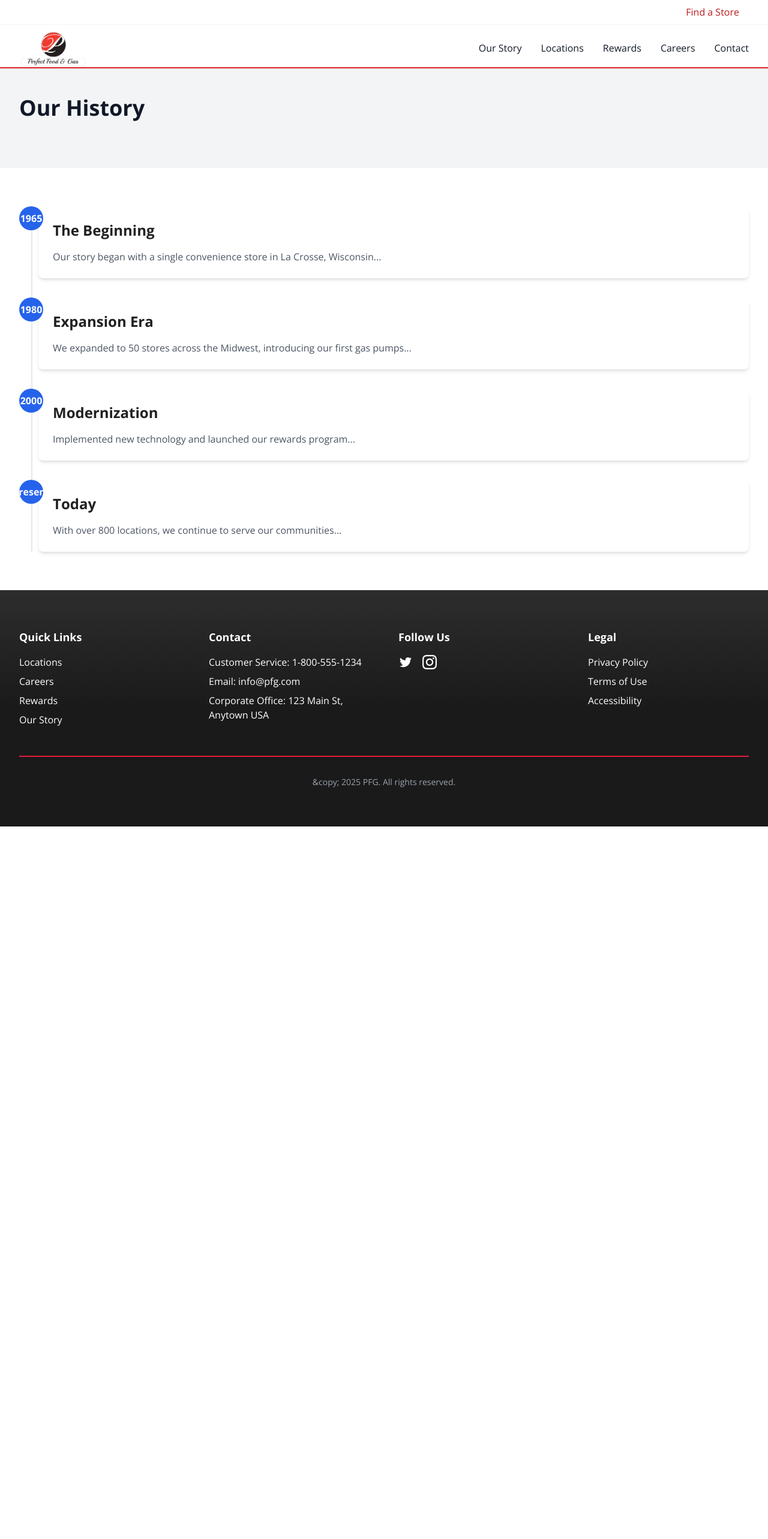
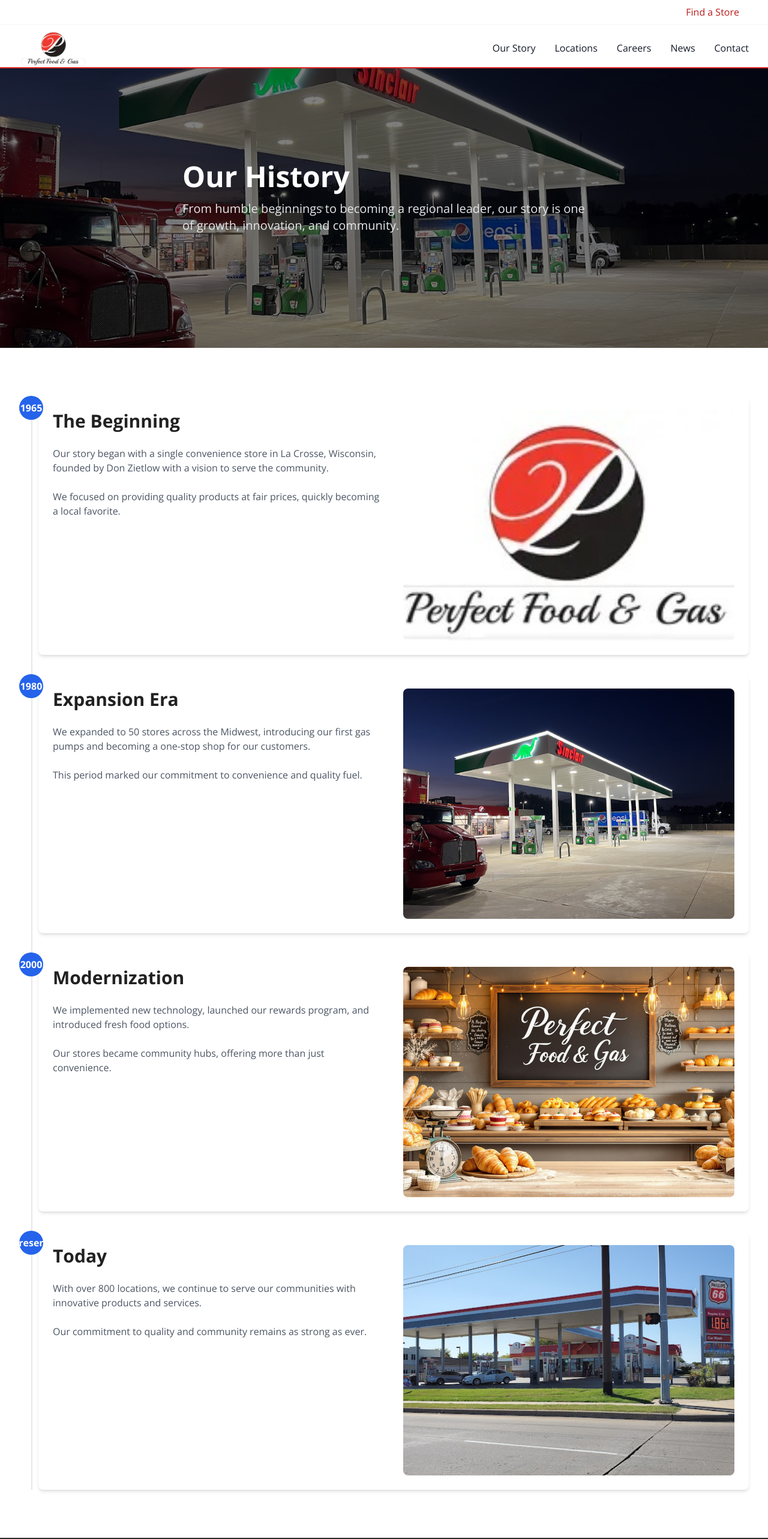
Before and after one commit to UDGOK/PFG, a Next.js app: page /our-story/history in a window 1280 px wide. Shown: the top 2566 px of the page at 60% size. Before the commit the page ends 1378 px from the top, so only its background shows below. Built offline with nearby package versions, Linux system fonts and the light colour scheme.

Commit message:
added video and new pages

```diff
--- a/src/app/contact/page.tsx
+++ b/src/app/contact/page.tsx
@@ -1,11 +1,23 @@
 import Layout from "../../components/layout"
+import Image from "next/image"
 
 export default function ContactPage() {
   return (
     <Layout>
+      <div className="relative h-96 w-full mb-12">
+        <video
+          src="/videos/people-at-pump.mp4"
+          autoPlay
+          loop
+          muted
+          playsInline
+          className="w-full h-full object-cover object-center"
+        />
+        <div className="absolute inset-0 bg-black bg-opacity-50 flex items-center justify-center">
+          <h1 className="text-5xl font-bold text-white">Contact Us</h1>
+        </div>
+      </div>
       <div className="max-w-7xl mx-auto px-4 sm:px-6 lg:px-8 py-12">
-      <h1 className="text-3xl font-bold text-gray-900 mb-8">Contact Us</h1>
-
         <div className="grid grid-cols-1 md:grid-cols-2 gap-8">
           {/* Contact Form */}
           <div className="bg-white p-6 rounded-lg shadow-sm">
@@ -57,7 +69,8 @@
             </form>
           </div>
 
-        {/* Contact Information */}
+          {/* Contact Information with Images */}
+          <div className="space-y-6">
             <div className="bg-white p-6 rounded-lg shadow-sm">
               <h2 className="text-xl font-semibold text-gray-900 mb-4">Our Information</h2>
 
@@ -81,6 +94,38 @@
                 </div>
               </div>
             </div>
+
+            {/* Store Images Grid */}
+            <div className="grid grid-cols-2 gap-4">
+              <div className="relative h-48 rounded-lg overflow-hidden">
+                <Image
+                  src="/images/hero/perfect-sheridan.jpg"
+                  alt="Perfect Food & Gas Store"
+                  fill
+                  className="object-cover"
+                  sizes="(max-width: 768px) 100vw, 50vw"
+                />
+              </div>
+              <div className="relative h-48 rounded-lg overflow-hidden">
+                <Image
+                  src="/images/hero/harvard.jpg"
+                  alt="Perfect Food & Gas Location"
+                  fill
+                  className="object-cover"
+                  sizes="(max-width: 768px) 100vw, 50vw"
+                />
+              </div>
+              <div className="relative h-48 rounded-lg overflow-hidden col-span-2">
+                <Image
+                  src="/images/hero/perfect-garnett.jpg"
+                  alt="Perfect Food & Gas Store Front"
+                  fill
+                  className="object-cover"
+                  sizes="(max-width: 768px) 100vw, 100vw"
+                />
+              </div>
+            </div>
+          </div>
         </div>
       </div>
     </Layout>
--- a/src/app/our-story/history/page.tsx
+++ b/src/app/our-story/history/page.tsx
@@ -1,47 +1,121 @@
 import { Timeline, TimelineItem } from '@/components/ui/timeline';
 import Layout from '@/components/layout';
+import Image from 'next/image';
 
 export default function HistoryPage() {
   return (
     <Layout>
       {/* Hero Section */}
-      <div className="bg-gray-100 py-20">
+      <div className="relative h-[500px]">
+        <Image
+          src="/images/hero/hero-image.jpg"
+          alt="Our History"
+          fill
+          className="object-cover"
+        />
+        <div className="absolute inset-0 bg-black/50 flex items-center">
           <div className="max-w-7xl mx-auto px-4 sm:px-6 lg:px-8">
-          <h1 className="text-4xl font-bold text-gray-900">Our History</h1>
+            <h1 className="text-5xl font-bold text-white mb-4">Our History</h1>
+            <p className="text-xl text-gray-200 max-w-2xl">
+              From humble beginnings to becoming a regional leader, our story is one of growth, innovation, and community.
+            </p>
+          </div>
         </div>
       </div>
 
       {/* Timeline Section */}
-      <div className="max-w-7xl mx-auto py-16 px-4 sm:px-6 lg:px-8">
+      <div className="bg-white py-20">
+        <div className="max-w-7xl mx-auto px-4 sm:px-6 lg:px-8">
           <Timeline>
             <TimelineItem year="1965">
-            <h2 className="text-2xl font-bold mb-4">The Beginning</h2>
+              <div className="grid md:grid-cols-2 gap-8">
+                <div>
+                  <h2 className="text-3xl font-bold mb-6">The Beginning</h2>
+                  <p className="text-gray-600 mb-6">
+                    Our story began with a single convenience store in La Crosse, Wisconsin, founded by Don Zietlow with a vision to serve the community.
+                  </p>
                   <p className="text-gray-600">
-              Our story began with a single convenience store in La Crosse, Wisconsin...
+                    We focused on providing quality products at fair prices, quickly becoming a local favorite.
                   </p>
+                </div>
+                <div className="relative h-96">
+                  <Image
+                    src="/images/hero/perfect-logo.jpg"
+                    alt="First Store"
+                    fill
+                    className="object-cover rounded-lg"
+                  />
+                </div>
+              </div>
             </TimelineItem>
 
             <TimelineItem year="1980">
-            <h2 className="text-2xl font-bold mb-4">Expansion Era</h2>
+              <div className="grid md:grid-cols-2 gap-8">
+                <div>
+                  <h2 className="text-3xl font-bold mb-6">Expansion Era</h2>
+                  <p className="text-gray-600 mb-6">
+                    We expanded to 50 stores across the Midwest, introducing our first gas pumps and becoming a one-stop shop for our customers.
+                  </p>
                   <p className="text-gray-600">
-              We expanded to 50 stores across the Midwest, introducing our first gas pumps...
+                    This period marked our commitment to convenience and quality fuel.
                   </p>
+                </div>
+                <div className="relative h-96">
+                  <Image
+                    src="/images/hero/perfect-garnett.jpg"
+                    alt="Expansion Era"
+                    fill
+                    className="object-cover rounded-lg"
+                  />
+                </div>
+              </div>
             </TimelineItem>
 
             <TimelineItem year="2000">
-            <h2 className="text-2xl font-bold mb-4">Modernization</h2>
+              <div className="grid md:grid-cols-2 gap-8">
+                <div>
+                  <h2 className="text-3xl font-bold mb-6">Modernization</h2>
+                  <p className="text-gray-600 mb-6">
+                    We implemented new technology, launched our rewards program, and introduced fresh food options.
+                  </p>
                   <p className="text-gray-600">
-              Implemented new technology and launched our rewards program...
+                    Our stores became community hubs, offering more than just convenience.
                   </p>
+                </div>
+                <div className="relative h-96">
+                  <Image
+                    src="/images/hero/perfect-fresh-bakery.jpeg"
+                    alt="Modernization"
+                    fill
+                    className="object-cover rounded-lg"
+                  />
+                </div>
+              </div>
             </TimelineItem>
 
             <TimelineItem year="Present">
-            <h2 className="text-2xl font-bold mb-4">Today</h2>
+              <div className="grid md:grid-cols-2 gap-8">
+                <div>
+                  <h2 className="text-3xl font-bold mb-6">Today</h2>
+                  <p className="text-gray-600 mb-6">
+                    With over 800 locations, we continue to serve our communities with innovative products and services.
+                  </p>
                   <p className="text-gray-600">
-              With over 800 locations, we continue to serve our communities...
+                    Our commitment to quality and community remains as strong as ever.
                   </p>
+                </div>
+                <div className="relative h-96">
+                  <Image
+                    src="/images/hero/perfect-sheridan.jpg"
+                    alt="Today"
+                    fill
+                    className="object-cover rounded-lg"
+                  />
+                </div>
+              </div>
             </TimelineItem>
           </Timeline>
+        </div>
       </div>
     </Layout>
   );
--- a/src/app/page.tsx
+++ b/src/app/page.tsx
@@ -29,8 +29,8 @@
               >
                 <Link href="/locations">Find a Location</Link>
               </Button>
-              <Button variant="secondary" className="text-lg px-8 py-6">
-                Join Rewards
+              <Button variant="secondary" className="text-lg px-8 py-6" asChild>
+                <Link href="/contact">Contact Us</Link>
               </Button>
             </div>
           </div>
@@ -70,21 +70,33 @@
       </section>
 
       {/* About Section */}
-      <section className="py-16">
-        <div className="container mx-auto px-4 max-w-4xl">
-          <div className="bg-white p-8 rounded-lg shadow-md">
-            <h2 className="text-3xl font-bold text-center mb-8">About Perfect Food & Gas</h2>
-            <div className="space-y-6 text-lg text-gray-700">
-              <p>
+      <section className="py-24 bg-gradient-to-br from-red-50 via-white to-red-50">
+        <div className="container mx-auto px-4 max-w-5xl">
+          <div className="relative bg-white p-12 rounded-2xl shadow-xl border border-red-100">
+            <div className="absolute top-0 left-1/2 transform -translate-x-1/2 -translate-y-5">
+              <div className="bg-red-600 text-white px-8 py-2 rounded-full text-sm tracking-wider uppercase">
+                Our Story
+              </div>
+            </div>
+            <h2 className="text-4xl font-bold text-center mb-12 bg-gradient-to-r from-red-600 to-red-800 bg-clip-text text-transparent font-serif">
+              About Perfect Food & Gas
+            </h2>
+            <div className="space-y-8 text-lg leading-relaxed">
+              <p className="text-gray-800 font-light">
                 Perfect Food & Gas, a rapidly expanding convenience store and gas station chain, is making significant strides in the Oklahoma market, particularly in Tulsa. With over eight established locations, Perfect Food & Gas has become a trusted name for quality fuel and a wide range of convenience products.
               </p>
-              <p>
+              <p className="text-gray-800 font-light">
                 The company is committed to providing exceptional customer service and a seamless shopping experience, which has contributed to its growing popularity among locals.
               </p>
-              <p>
-                As part of its expansion strategy, Perfect Food & Gas is excited to announce the opening of a new gas station in Bixby, Oklahoma. This new location will offer the same high standards of service and product variety that customers have come to expect. Perfect Food & Gas is dedicated to meeting the needs of its customers by offering competitive fuel prices, a clean and welcoming environment, and a diverse selection of snacks, beverages, and essential items.
+              <div className="border-l-4 border-red-600 pl-6 my-10">
+                <p className="text-xl text-gray-900 italic">
+                  As part of its expansion strategy, Perfect Food & Gas is excited to announce the opening of a new gas station in Bixby, Oklahoma. This new location will offer the same high standards of service and product variety that customers have come to expect.
+                </p>
+              </div>
+              <p className="text-gray-800 font-light">
+                Perfect Food & Gas is dedicated to meeting the needs of its customers by offering competitive fuel prices, a clean and welcoming environment, and a diverse selection of snacks, beverages, and essential items.
               </p>
-              <p>
+              <p className="text-gray-800 font-light">
                 Whether you&apos;re fueling up for a road trip or just stopping by for a quick snack, Perfect Food & Gas is your go-to destination in Tulsa and beyond. Keep an eye out for more locations as the company continues to grow and serve the community with excellence.
               </p>
             </div>
--- a/src/components/navigation.tsx
+++ b/src/components/navigation.tsx
@@ -104,30 +104,18 @@
               )}
             </div>
 
-            <div className="relative group">
-              <button
-                onClick={() => toggleDropdown('rewards')}
-                className={`text-gray-900 hover:text-red-600 relative after:absolute after:bottom-0 after:left-0 after:h-1 after:w-full after:bg-red-600 after:scale-x-0 hover:after:scale-x-100 after:transition-transform ${activeDropdown === 'rewards' ? 'text-red-600' : ''}`}
-              >
-                Rewards
-              </button>
-              {activeDropdown === 'rewards' && (
-                <div className="absolute mt-2 w-48 rounded-md shadow-lg bg-white ring-1 ring-black ring-opacity-5 py-1">
-                  <Link href="/rewards/sign-up" className="block px-4 py-2 text-sm text-gray-700 hover:bg-gray-100">
-                    Sign Up
-                  </Link>
-                  <Link href="/rewards/benefits" className="block px-4 py-2 text-sm text-gray-700 hover:bg-gray-100">
-                    Benefits
-                  </Link>
-                </div>
-              )}
-            </div>
-
             <Link
               href="/careers"
               className="text-gray-900 hover:text-red-600 relative after:absolute after:bottom-0 after:left-0 after:h-1 after:w-full after:bg-red-600 after:scale-x-0 hover:after:scale-x-100 after:transition-transform"
             >
               Careers
+            </Link>
+
+            <Link
+              href="/news"
+              className="text-gray-900 hover:text-red-600 relative after:absolute after:bottom-0 after:left-0 after:h-1 after:w-full after:bg-red-600 after:scale-x-0 hover:after:scale-x-100 after:transition-transform"
+            >
+              News
             </Link>
 
             <Link
@@ -181,25 +169,6 @@
             )}
           </div>
 
-          <div className="relative">
-            <button
-              onClick={() => toggleDropdown('rewards')}
-              className="w-full text-left text-gray-900 hover:text-red-600 block px-3 py-2 rounded-md text-base font-medium"
-            >
-              Rewards
-            </button>
-            {activeDropdown === 'rewards' && (
-              <div className="pl-4">
-                <Link href="/rewards/sign-up" className="block px-3 py-2 text-gray-700 hover:text-red-600">
-                  Sign Up
-                </Link>
-                <Link href="/rewards/benefits" className="block px-3 py-2 text-gray-700 hover:text-red-600">
-                  Benefits
-                </Link>
-              </div>
-            )}
-          </div>
-
           <Link
             href="/careers"
             className="text-gray-900 hover:text-red-600 block px-3 py-2 rounded-md text-base font-medium"
```
Also changed, not shown: 1 other file (tests, documents, lock files or other folders). Lines whose indentation alone changed are shown as unchanged.
